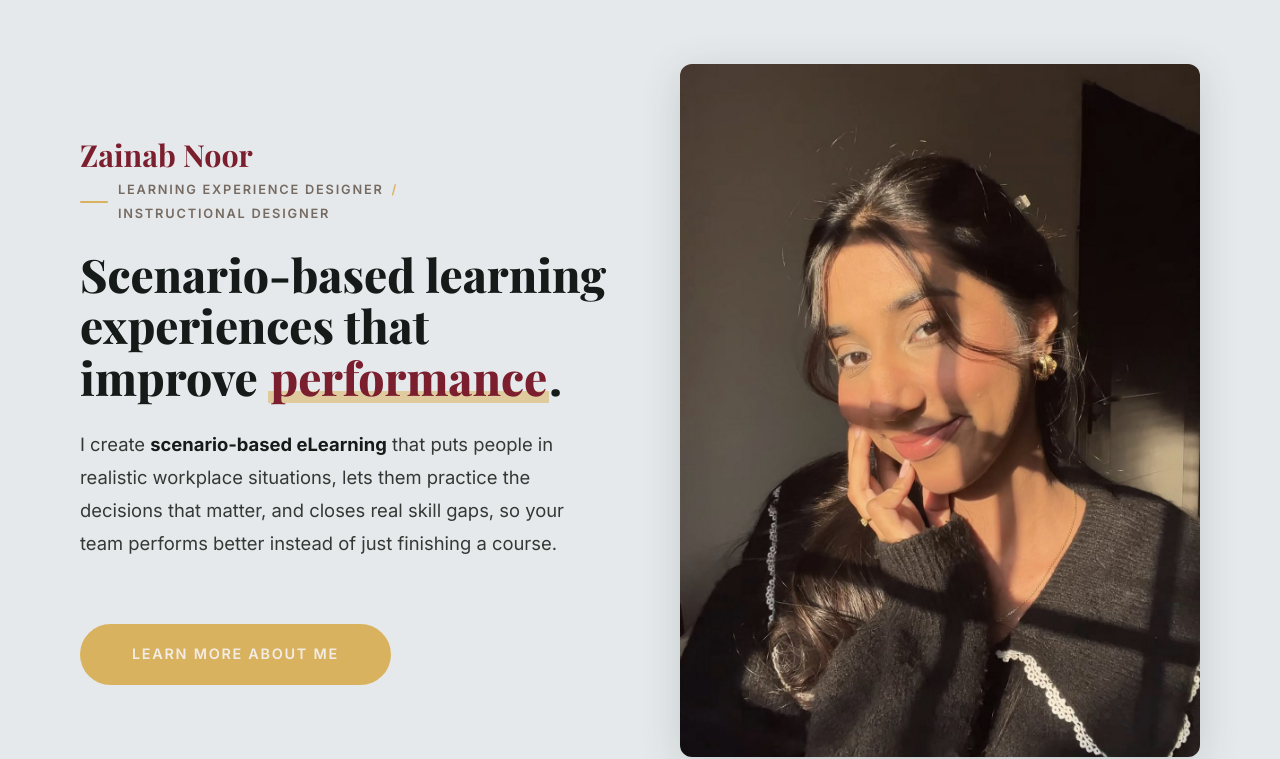
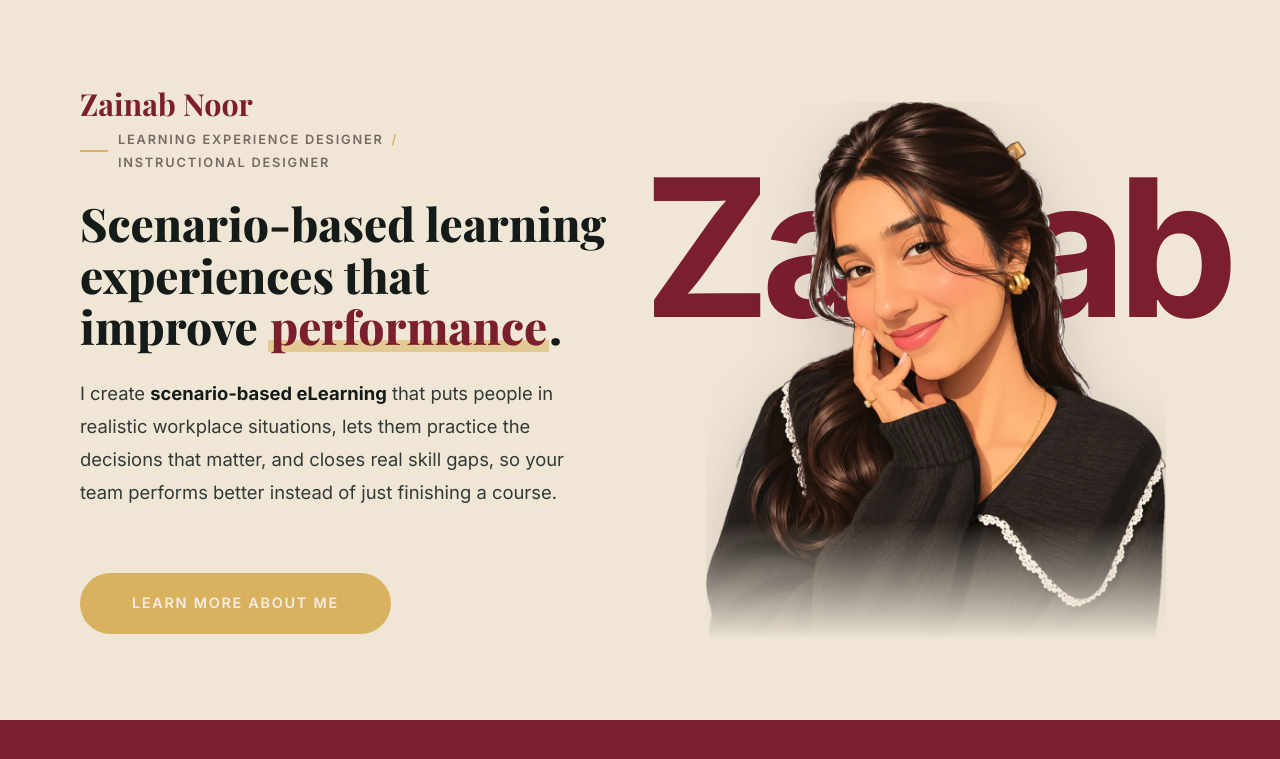
Before and after one commit to sikandertariq/portfolio, a plain HTML site: page index.html in a window 1280 px wide. Shown: the part 80-839 px from the top of the page. Drawn offline with nearby package versions, Linux system fonts and the light colour scheme; a web font is replaced by a local one.

Commit message:
Homepage intro: illustrated portrait in front of a giant "Zainab"
- New illustration (background removed) as the hero image, with a
  bottom fade, set over a big merlot "Zainab" on plain warm cream
- Styles kept in intro.css

Co-Authored-By: Claude Opus 5.5 <noreply@anthropic.com>

```diff
--- a/content/site-config.json
+++ b/content/site-config.json
@@ -5,7 +5,7 @@
   "title": "Learning Experience Designer / Instructional Designer",
   "heroHeading": "Scenario-based learning experiences that improve <em>performance</em>.",
   "tagline": "I create <strong>scenario-based eLearning</strong> that puts people in realistic workplace situations, lets them practice the decisions that matter, and closes real skill gaps, so your team performs better instead of just finishing a course.",
-  "headshot": "/assets/images/zainab-portrait.jpg",
+  "headshot": "/assets/images/zainab-illustration.webp",
   "aboutPhoto": "/assets/images/about-polaroid-2.jpg",
   "aboutBio": [
     "I'm a <strong>Learning Experience Designer and Instructional Designer</strong>. I turn complex content into scenario-based learning that people can apply on the job.",
--- a/index.html
+++ b/index.html
@@ -10,6 +10,7 @@
   <meta property="og:type" content="website" />
   <link rel="icon" href="assets/brand/favicon.svg" type="image/svg+xml" />
   <link rel="stylesheet" href="index.css" />
+  <link rel="stylesheet" href="intro.css" />
 </head>
 <body data-page="home">
 
@@ -48,8 +49,9 @@
         </p>
         <a href="about.html" class="btn btn-primary btn-large">Learn More About Me</a>
       </div>
-      <div class="hero-image-wrapper" id="hero-image-container">
-        <!-- Image loaded dynamically from site-config.json -->
+      <div class="hero-image-wrapper hero-illustrated" id="hero-image-container">
+        <!-- big word behind the illustration; the illustration is loaded from site-config.json -->
+        <span class="hero-bigword" aria-hidden="true">Zainab</span>
       </div>
     </div>
   </section>
--- /dev/null
+++ b/intro.css
@@ -0,0 +1,53 @@
+/* Homepage intro: illustrated portrait in front of a giant word (like a magazine cover) */
+.hero {
+  background: #EFE6D6;   /* plain warm cream */
+}
+
+.hero-illustrated {
+  position: relative;
+  display: flex;
+  justify-content: center;
+  align-items: flex-end;
+  min-height: 560px;
+  isolation: isolate;
+}
+
+.hero-bigword {
+  position: absolute;
+  z-index: 0;
+  left: 50%;
+  top: 30%;
+  transform: translate(-50%, -50%);
+  font-family: 'Inter', 'Helvetica Neue', Arial, sans-serif;
+  font-weight: 900;
+  font-size: clamp(6rem, 15vw, 14rem);
+  letter-spacing: -0.05em;
+  line-height: 0.8;
+  color: var(--color-primary);
+  white-space: nowrap;
+  pointer-events: none;
+  user-select: none;
+}
+
+.hero-illustrated .hero-image {
+  position: relative;
+  z-index: 1;
+  width: 100%;
+  max-width: 460px;
+  aspect-ratio: auto;
+  height: auto;
+  object-fit: contain;
+  border-radius: 0;
+  box-shadow: none;
+  filter: drop-shadow(0 18px 30px rgba(60, 20, 30, 0.18));
+  margin: 0 auto;
+  /* soft fade at the bottom, like the example */
+  -webkit-mask-image: linear-gradient(to bottom, #000 78%, transparent 100%);
+          mask-image: linear-gradient(to bottom, #000 78%, transparent 100%);
+}
+
+@media (max-width: 992px) {
+  .hero-illustrated { min-height: 0; padding-top: var(--space-md); }
+  .hero-bigword { font-size: clamp(5rem, 26vw, 9rem); top: 32%; }
+  .hero-illustrated .hero-image { max-width: 340px; }
+}
```
Also changed, not shown: assets/images/zainab-illustration.webp (added).
